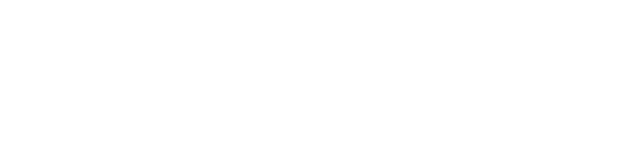
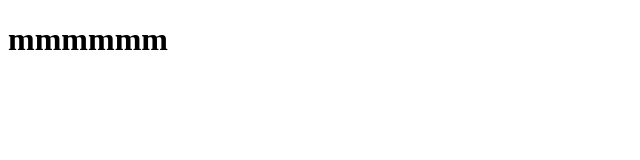
Before and after one commit to fariha-nazia/your_interior_expert, a plain HTML site: page index.html in a window 1280 px wide. Shown: the whole page, without its empty margins (0-640 px from the left). Drawn offline with Linux system fonts and the light colour scheme.

Commit message:
lets check

```diff
--- a/index.html
+++ b/index.html
@@ -10,6 +10,6 @@
     <title>Your Interior Expert</title>
 </head>
 <body>
-
+    <h1>mmmmmm</h1>
 </body>
 </html>
```
